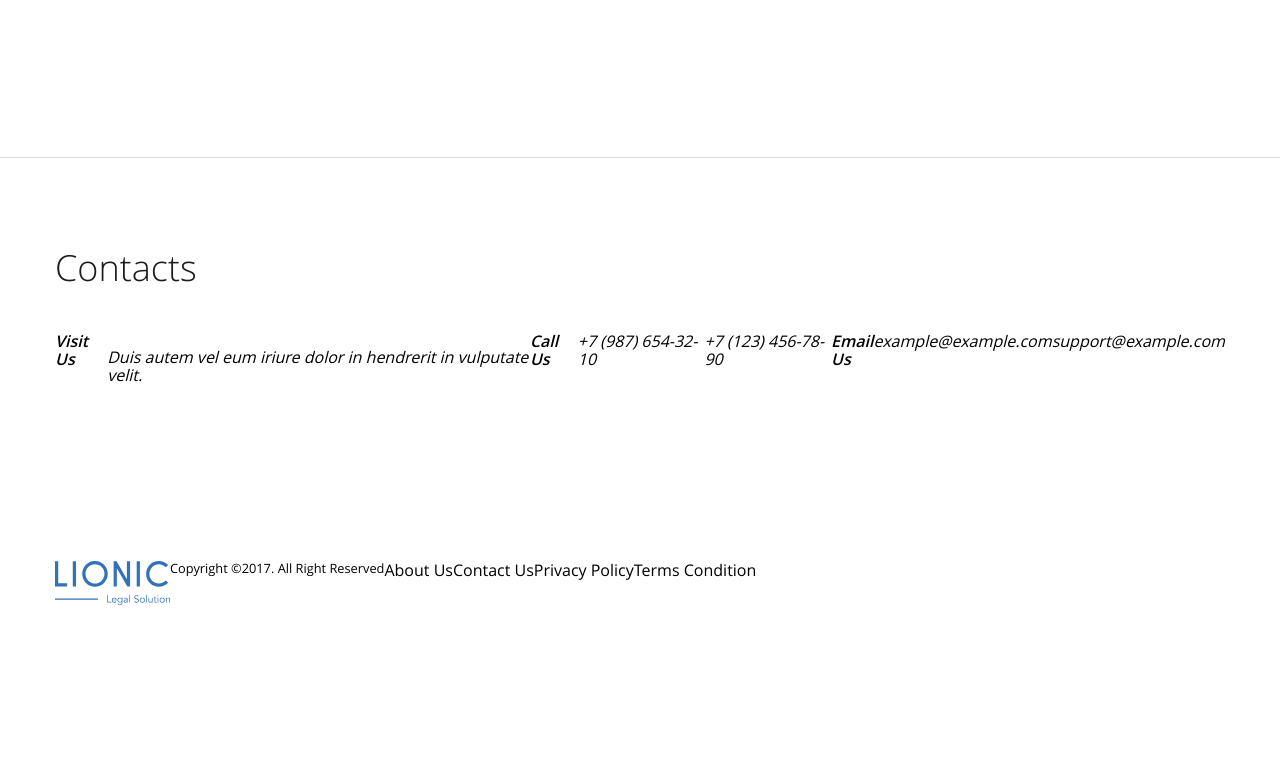
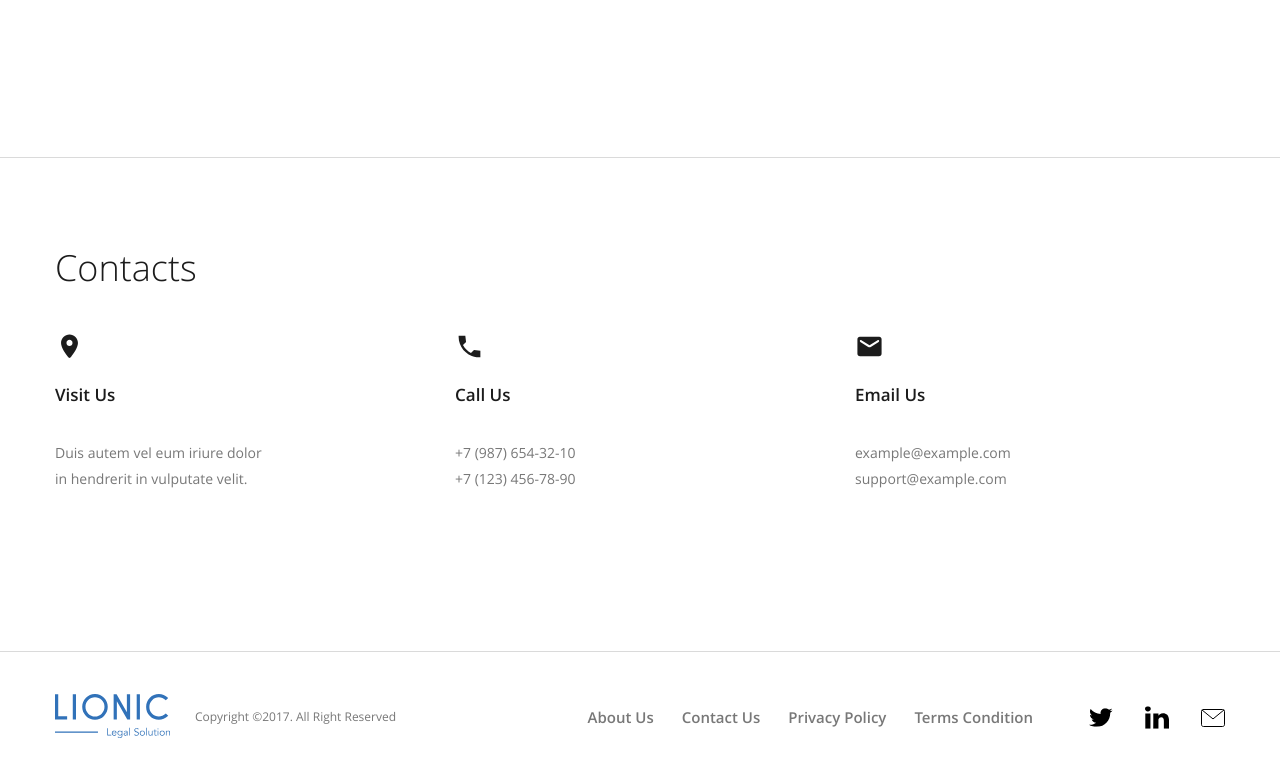
Before and after one commit to Archi-Gudvin/lion, a plain HTML site: page index.html in a window 1280 px wide. Shown: the part 2693-3469 px from the top of the page. Before the commit the page ends 3301 px from the top, so only its background shows below. Drawn offline with Linux system fonts and the light colour scheme.

Commit message:
Added styles for contacts and footer

```diff
--- a/css/style.css
+++ b/css/style.css
@@ -373,3 +373,133 @@ body {
   line-height: 180%;
   color: #787878;
 }
+
+/* contacts */
+
+.contacts {
+  border-bottom: 1px solid #DADADA;
+}
+
+.contacts-address {
+font-style: normal;
+}
+
+.contacts-item {
+  width: 370px;
+  flex-direction: column;
+  padding-top: 48px;
+  background-position: left top;
+  background-repeat: no-repeat;
+  background-size: 29px 29px;
+}
+
+.contacts-item:not(:nth-child(3n)) {
+  margin-right: 30px;
+}
+
+.contacts-item-address {
+  background-image: url(../img/location_on.svg);
+}
+
+.contacts-item-phone {
+  background-image: url(../img/phone.svg);
+}
+
+.contacts-item-email {
+  background-image: url(../img/mail.svg);
+}
+
+.contacts-item-caption {
+  margin-bottom: 30px;
+  font-size: 17px;
+  font-weight: 600;
+  line-height: 30.6px;
+  color: #1C1C1C;
+}
+
+.contacts-item-text {
+  max-width: 214px;
+  margin: 0;
+  font-size: 14px;
+  line-height: 25.2px;
+  color: #787878;
+}
+
+.contacts-item-link {
+  font-size: 14px;
+  line-height: 25.2px;
+  color: #787878;
+}
+
+/* footer */
+
+.footer {
+  padding: 42px 0;
+}
+
+.footer-container {
+  align-items: center;
+  justify-content: space-between;
+}
+
+.footer-left {
+  align-items: center;
+}
+
+.footer-logo {
+  margin-right: 25px;
+}
+
+.footer-copy {
+  font-size: 12px;
+  line-height: 16.34px;
+  color: #787878;
+}
+
+.footer-right {
+  align-items: center;
+}
+
+.footer-nav {
+  margin-right: 56px;
+}
+
+.footer-list {
+
+}
+
+.footer-item:not(:last-child) {
+  margin-right: 28px;
+}
+
+.footer-link {
+  font-size: 15px;
+  font-weight: 600;
+  line-height: 20.43px;
+  color: #787878;
+}
+
+.social-link {
+  width: 24px;
+  height: 24px;
+  display: block;
+  background-position: center;
+  background-repeat: no-repeat;
+  background-size: contain;
+}
+
+.social-item:not(:last-child) {
+margin-right: 32px;
+}
+
+.social-link-twitter {
+  background-image: url(../img/twitter-logo.svg);
+}
+
+.social-link-linkedin {
+  background-image: url(../img/linkedin-logo.svg);
+}
+
+.social-link-mail {
+  background-image: url(../img/mail-logo.svg);
+}
--- a/index.html
+++ b/index.html
@@ -284,7 +284,7 @@
         </h2>
         <address class="contacts-address">
           <ul class="contacts-list list-reset flex">
-            <li class="contacts-item flex">
+            <li class="contacts-item flex contacts-item-address">
               <strong class="contacts-item-caption">
                 Visit Us
               </strong>
@@ -292,7 +292,7 @@
                 Duis autem vel eum iriure dolor in&nbsp;hendrerit in&nbsp;vulputate velit.
               </p>
             </li>
-            <li class="contacts-item flex">
+            <li class="contacts-item flex contacts-item-phone">
               <strong class="contacts-item-caption">
                 Call Us
               </strong>
@@ -303,7 +303,7 @@
                 +7 (123) 456-78-90
               </a>
             </li>
-            <li class="contacts-item flex">
+            <li class="contacts-item flex contacts-item-email">
               <strong class="contacts-item-caption">
                 Email Us
               </strong>
@@ -357,7 +357,7 @@
             </ul>
         </nav>
         <ul class="social list-reset flex">
-            <li class="social-item"><a href="#" class="social-link social-link-vk"></a></li>
+            <li class="social-item"><a href="#" class="social-link social-link-twitter"></a></li>
             <li class="social-item"><a href="#" class="social-link social-link-linkedin"></a></li>
             <li class="social-item"><a href="#" class="social-link social-link-mail"></a></li>
         </ul>
```
Also changed, not shown: img/linkedin-logo.svg (added), img/location_on.svg (added), img/mail-logo.svg (added), img/mail.svg (added), img/phone.svg (added), img/twitter-logo.svg (added).
